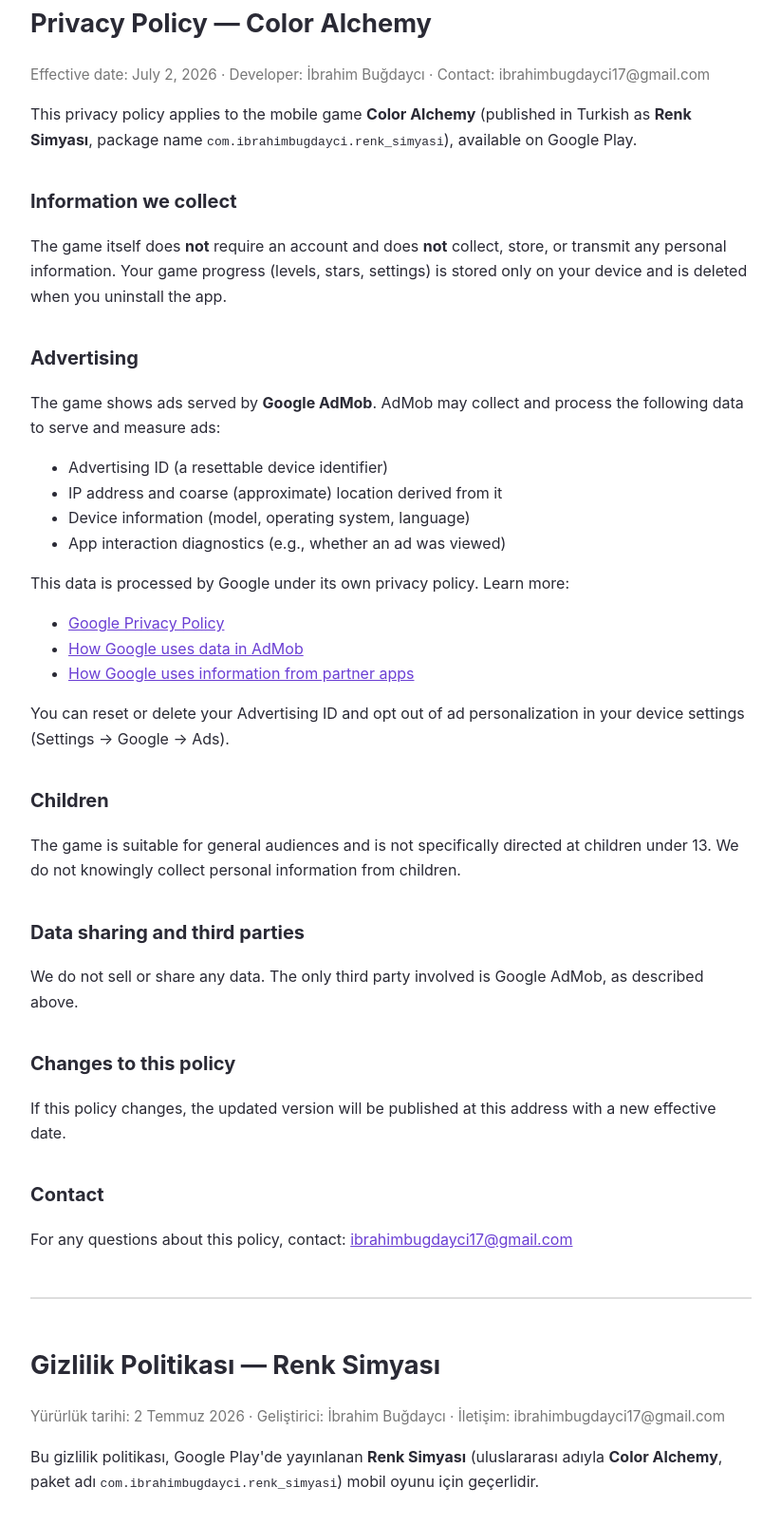
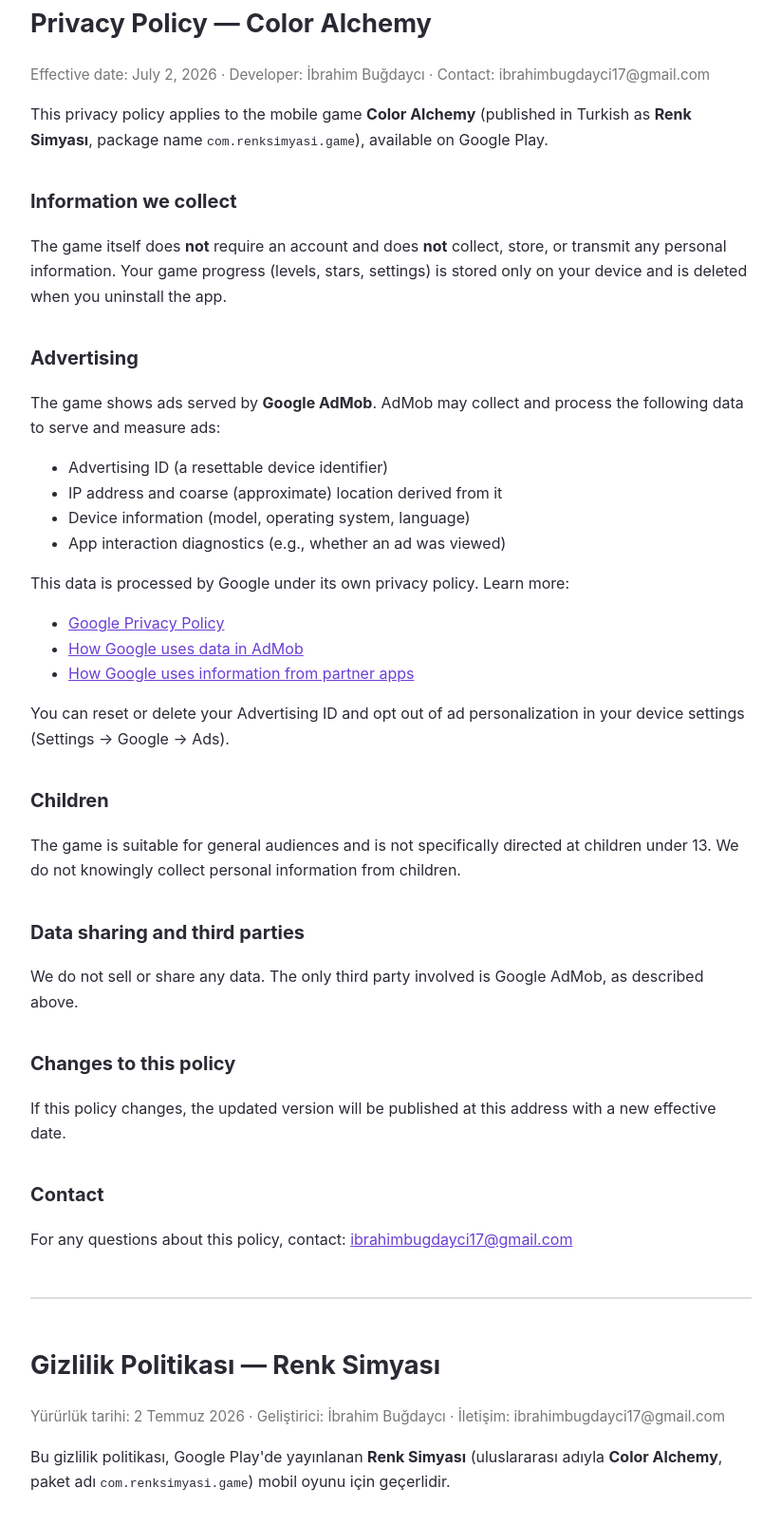
Before and after one commit to ibrahimbugdayci/renk-simyasi, a plain HTML site: page privacy-policy.html in a window 1280 px wide. Shown: the part 39-1645 px from the top of the page at 95% size, without its empty margins (228-1051 px from the left). Drawn offline with Linux system fonts and the light colour scheme.

Commit message:
Update package name to com.renksimyasi.game

```diff
--- a/privacy-policy.html
+++ b/privacy-policy.html
@@ -20,7 +20,7 @@
 
 <p>This privacy policy applies to the mobile game <strong>Color Alchemy</strong>
 (published in Turkish as <strong>Renk Simyası</strong>, package name
-<code>com.ibrahimbugdayci.renk_simyasi</code>), available on Google Play.</p>
+<code>com.renksimyasi.game</code>), available on Google Play.</p>
 
 <h2>Information we collect</h2>
 <p>The game itself does <strong>not</strong> require an account and does
@@ -71,7 +71,7 @@
 <div lang="tr">
 <p>Bu gizlilik politikası, Google Play'de yayınlanan
 <strong>Renk Simyası</strong> (uluslararası adıyla <strong>Color Alchemy</strong>,
-paket adı <code>com.ibrahimbugdayci.renk_simyasi</code>) mobil oyunu için geçerlidir.</p>
+paket adı <code>com.renksimyasi.game</code>) mobil oyunu için geçerlidir.</p>
 
 <h2>Topladığımız bilgiler</h2>
 <p>Oyun hesap gerektirmez ve hiçbir kişisel bilgiyi <strong>toplamaz,
```
